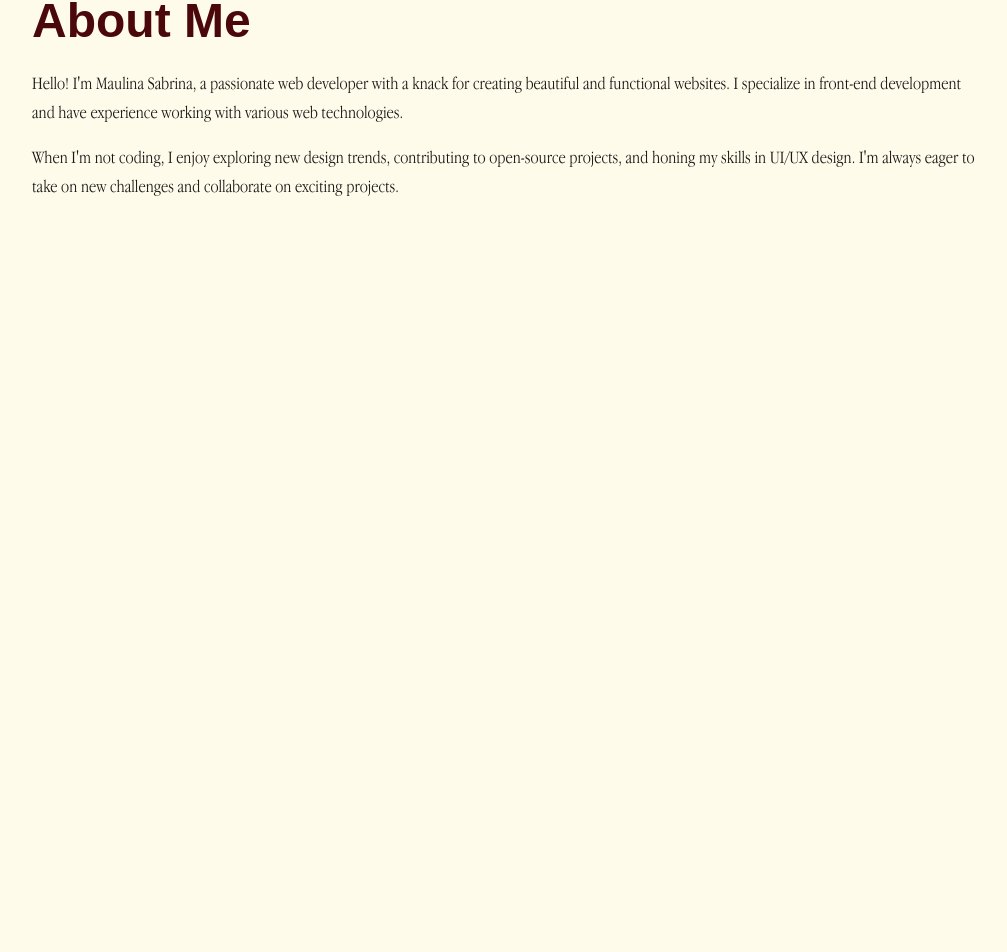
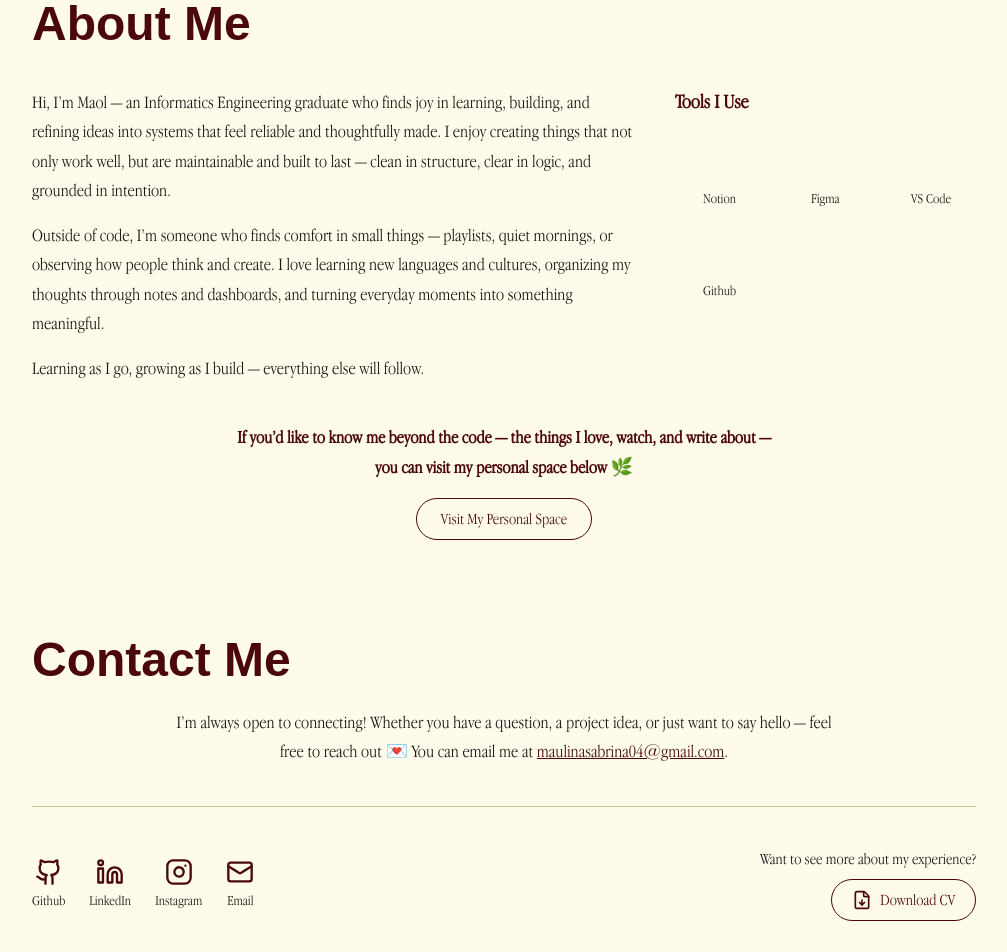
Before and after one commit to maulinasabrina/maulina-sabrina-portofolio, a Next.js app: page / in a window 1280 px wide. Shown: the part 1680-2632 px from the top of the page, without its empty margins (136-1143 px from the left). Before the commit the page ends 2002 px from the top, so only its background shows below. Built offline with nearby package versions, Linux system fonts and the light colour scheme; a web font is replaced by a local one.

Commit message:
feat : fix layout, finish about, add contact page

```diff
--- a/src/app/page.tsx
+++ b/src/app/page.tsx
@@ -2,6 +2,7 @@ import Image from "next/image";
 import Hero from "../components/Hero";
 import Project from "../components/Project";
 import About from "../components/About";
+import Contact from "../components/Contact";
 
 export default function Home() {
   return (
@@ -9,6 +10,7 @@ export default function Home() {
     <Hero/>
     <Project/>
     <About/>
+    <Contact/>
     </>
   );
 }
--- a/src/components/About.tsx
+++ b/src/components/About.tsx
@@ -1,19 +1,76 @@
 export default function About() {
-     return (
+  const tools = [
+    { name: "Notion" },
+    { name: "Figma" },
+    { name: "VS Code" },
+    { name: "Github" },
+  ];
 
-         <div  className='w-full py-4 md:py-12 px-6 md:px-10 lg:px-20 xl:px-36  mx-auto'>
-                <h1 className='w-fit text-primary text-5xl font-extrabold text-center font-heading'>About Me</h1>
-                <p className="text-lg leading-relaxed mb-4 mt-6">
-                    Hello! I&apos;m Maulina Sabrina, a passionate web developer with a knack for creating beautiful and functional websites. I specialize in front-end development and have experience working with various web technologies.
-                </p>
-                <p className="text-lg leading-relaxed">
-                    When I&apos;m not coding, I enjoy exploring new design trends, contributing to open-source projects, and honing my skills in UI/UX design. I&apos;m always eager to take on new challenges and collaborate on exciting projects.
-                </p>
-                <div className="flex justify-center py-9">
+  return (
+    <section className="w-full py-12 px-6 md:px-10 lg:px-20 xl:px-36 mx-auto">
+      <h1 className="text-primary text-5xl font-extrabold font-heading text-start mb-10">
+        About Me
+      </h1>
 
-                </div>
+      {/* 2 Column Layout */}
+      <div className="grid grid-cols-1 md:grid-cols-[2fr_1fr] gap-10 items-start">
+        {/* Left Column — About Text */}
+        <div className="space-y-4">
+          <p className="text-lg leading-relaxed">
+            Hi, I’m Maol — an Informatics Engineering graduate who finds joy in learning,
+            building, and refining ideas into systems that feel reliable and thoughtfully made.
+            I enjoy creating things that not only work well, but are maintainable and built to
+            last — clean in structure, clear in logic, and grounded in intention.
+          </p>
+          <p className="text-lg leading-relaxed">
+            Outside of code, I’m someone who finds comfort in small things — playlists,
+            quiet mornings, or observing how people think and create. I love learning new
+            languages and cultures, organizing my thoughts through notes and dashboards,
+            and turning everyday moments into something meaningful.
+          </p>
+          <p className="text-lg leading-relaxed">
+           Learning as I go, growing as I build — everything else will follow.
+          </p>
         </div>
 
-        );
-
+        {/* Right Column — Visit Site + Tools */}
+        <div className="flex flex-col items-center md:items-start gap-6">
+          {/* Tools Section */}
+          <div className="w-full">
+            <h2 className="text-xl font-semibold mb-4 text-primary">
+              Tools I Use
+            </h2>
+            <div className="grid grid-cols-3 sm:grid-cols-4 md:grid-cols-3 gap-4">
+              {tools.map((tool) => (
+                <div
+                  key={tool.name}
+                  className="flex flex-col items-center gap-2 group"
+                >
+                  {/* Placeholder (bisa diganti logo nanti) */}
+                  <div className="w-12 h-12 rounded-full bg-muted animate-pulse group-hover:scale-105 transition-transform" />
+                  <span className="text-sm text-muted-foreground group-hover:text-primary transition-colors">
+                    {tool.name}
+                  </span>
+                </div>
+              ))}
+            </div>
+          </div>
+        </div>
+      </div>
+      <div className="w-full flex flex-col items-center text-center md:text-left mt-10">
+            <p className="text-lg text-center text-primary font-semibold leading-relaxed">
+              If you’d like to know me beyond the code — the things I love, watch, and write about — <br></br>
+              you can visit my personal space below 🌿
+            </p>
+            <a
+              href="https://yourpersonalwebsite.com"
+              target="_blank"
+              rel="noopener noreferrer"
+              className="inline-block mt-4 px-6 py-2 rounded-full border border-primary text-primary hover:bg-primary hover:text-background transition-all duration-300"
+            >
+              Visit My Personal Space
+            </a>
+        </div>
+    </section>
+  );
 }
--- /dev/null
+++ b/src/components/Contact.tsx
@@ -0,0 +1,90 @@
+import { Github, Linkedin, Mail, Instagram, FileDown } from "lucide-react";
+import Link from "next/link";
+
+export default function Contact() {
+  return (
+    <section className="w-full py-12 px-6 md:px-10 lg:px-20 xl:px-36 mx-auto text-center md:text-left">
+      {/* Heading */}
+      <h1 className="text-primary text-5xl font-extrabold font-heading text-start mb-6">
+        Contact Me
+      </h1>
+
+      {/* Description */}
+      <p className="text-lg leading-relaxed mb-8 text-muted-foreground text-center max-w-2xl mx-auto">
+        I’m always open to connecting! Whether you have a question, a project idea,
+        or just want to say hello — feel free to reach out 💌 You can email me at{" "}
+        <a
+          href="mailto:maulinasabrina04@gmail.com"
+          className="text-primary underline hover:text-primary/80 transition-colors"
+        >
+          maulinasabrina04@gmail.com
+        </a>.
+      </p>
+
+      {/* Socials & CV */}
+      <div className="flex flex-col md:flex-row justify-center md:justify-between items-center gap-8 mt-10 border-t border-border pt-10">
+        {/* Social Links */}
+        <div className="flex gap-6">
+          <Link
+            href="https://github.com/maolinasabrina"
+            target="_blank"
+            rel="noopener noreferrer"
+            className="group flex flex-col items-center gap-1"
+          >
+            <Github className="w-7 h-7 text-primary group-hover:scale-110 transition-transform" />
+            <span className="text-sm text-muted-foreground group-hover:text-primary transition-colors">
+              Github
+            </span>
+          </Link>
+
+          <Link
+            href="https://www.linkedin.com/in/maulinasabrina"
+            target="_blank"
+            rel="noopener noreferrer"
+            className="group flex flex-col items-center gap-1"
+          >
+            <Linkedin className="w-7 h-7 text-primary group-hover:scale-110 transition-transform" />
+            <span className="text-sm text-muted-foreground group-hover:text-primary transition-colors">
+              LinkedIn
+            </span>
+          </Link>
+
+          <Link
+            href="https://instagram.com/yourusername"
+            target="_blank"
+            rel="noopener noreferrer"
+            className="group flex flex-col items-center gap-1"
+          >
+            <Instagram className="w-7 h-7 text-primary group-hover:scale-110 transition-transform" />
+            <span className="text-sm text-muted-foreground group-hover:text-primary transition-colors">
+              Instagram
+            </span>
+          </Link>
+
+          <Link
+            href="mailto:maulinasabrina04@gmail.com"
+            className="group flex flex-col items-center gap-1"
+          >
+            <Mail className="w-7 h-7 text-primary group-hover:scale-110 transition-transform" />
+            <span className="text-sm text-muted-foreground group-hover:text-primary transition-colors">
+              Email
+            </span>
+          </Link>
+        </div>
+
+        {/* Download CV */}
+        <div className="flex flex-col items-center md:items-end gap-2">
+          <p className="text-muted-foreground">Want to see more about my experience?</p>
+          <a
+            href="/files/MaulinaSabrina_CV.pdf"
+            download
+            className="inline-flex items-center gap-2 px-5 py-2 rounded-full border border-primary text-primary hover:bg-primary hover:text-background transition-all duration-300"
+          >
+            <FileDown className="w-5 h-5" />
+            Download CV
+          </a>
+        </div>
+      </div>
+    </section>
+  );
+}
--- a/src/components/Footer.tsx
+++ b/src/components/Footer.tsx
@@ -4,14 +4,15 @@ import Socials from "./Socials";
 
 export default function Footer() {
      return (
-        <footer className="w-full fixed bottom-0 bg-primary left-0 z-50 font-body ">
+        <footer className="w-full sticky bottom-0 bg-primary left-0 z-50 font-body ">
 
-            <div className="w-full sm:max-w-8xl py-1 px-4 flex items-center justify-between text-center text-primary-foreground">
+            <div className="w-full sm:max-w-8xl py-1 px-1 md:px-4 flex items-center justify-between text-center text-primary-foreground">
 
                 {/* © 2024 Maulina Sabrina. All rights reserved. */}
-                 <Link href="/" className="w-60 text-start font-heading text-md xl:text-2xl ">©Maulina Sabrina</Link>
-                 <Link href="/" className="w-60 text-center font-heading text-md xl:text-2xl ">maulinasabrina04@gmail.com</Link>
-                 <Socials/>
+                 <Link href="/" className="w-60 text-start font-heading text-sm  md:text-xl:text-2xl ">©Maulina Sabrina</Link>
+                 <Link href="/" className="w-60 text-center font-heading text-sm md:text-xl xl:text-2xl ">maulinasabrina04@gmail.com</Link>
+                 <Link href="/" className="w-60 text-end font-heading text-md md:text-xl sm:text-2xl ">2025</Link>
+                 {/* <Socials/> */}
                   {/* className="w-60 text-end font-heading text-md xl:text-2xl " */}
             </div>
 
--- a/src/components/Header.tsx
+++ b/src/components/Header.tsx
@@ -48,13 +48,13 @@ export default function Header() {
       <div className="max-w-8xl mx-auto px-8 lg:px-24   flex items-center justify-between">
 
         {/* Logo */}
-        <Link href="/" className="font-semibold text-lg ">
+        <Link href="/" className="font-semibold text-lg">
           <Image
              src="/assets/images/logo.png"
             alt="Logo"
-            width={100}
-            height={100}
-            // className="rounded-full"
+            width={80}
+            height={80}
+            className="w-20 h-10 lg:w-25 lg:h-15 object-contain"
             />
 
 
```
